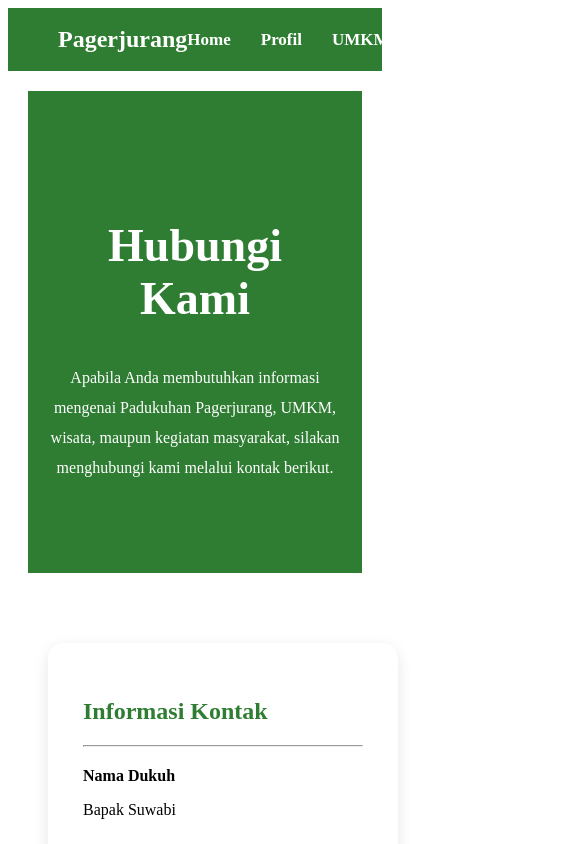
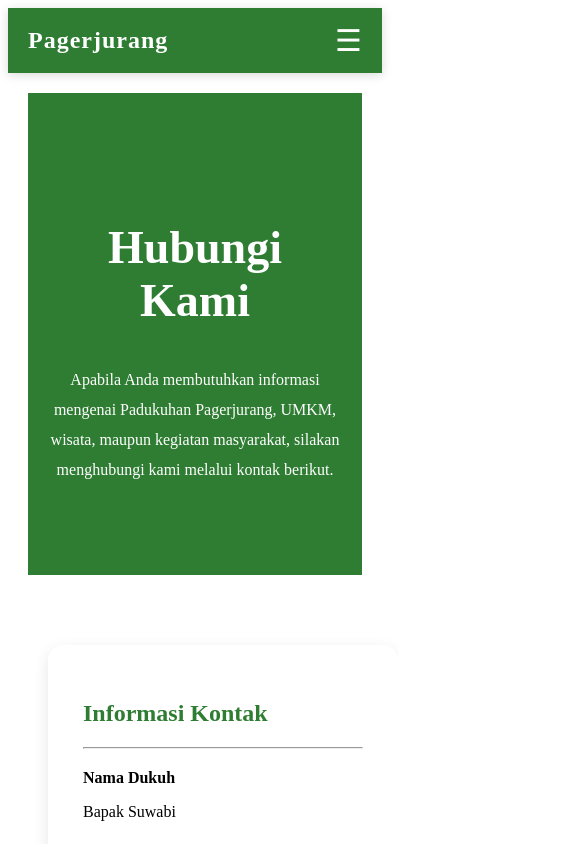
Before and after one commit to fahrurrozi24/digitalisasi-umkm-pagerjurang, a React (Vite) app: page /contact in a window 390 px wide. Shown: the top 844 px of the page, 585 px wide, since content can reach past the window. Built offline with nearby package versions, Linux system fonts and the light colour scheme.

Commit message:
Final website KKN

```diff
--- /dev/null
+++ b/src/components/Navbar.css
@@ -0,0 +1,117 @@
+/* ========================= */
+/* NAVBAR */
+/* ========================= */
+
+.navbar {
+  width: 100%;
+  background: #2e7d32;
+  position: sticky;
+  top: 0;
+  z-index: 1000;
+  box-shadow: 0 2px 10px rgba(0, 0, 0, 0.15);
+}
+
+.navbar-container {
+  max-width: 1200px;
+  margin: auto;
+  padding: 16px 30px;
+
+  display: flex;
+  justify-content: space-between;
+  align-items: center;
+}
+
+/* ========================= */
+/* LOGO */
+/* ========================= */
+
+.logo {
+  color: white;
+  text-decoration: none;
+  font-size: 30px;
+  font-weight: 700;
+  letter-spacing: 1px;
+}
+
+/* ========================= */
+/* MENU */
+/* ========================= */
+
+.nav-menu {
+  display: flex;
+  align-items: center;
+  gap: 30px;
+}
+
+.nav-menu a {
+  color: white;
+  text-decoration: none;
+  font-weight: 600;
+  transition: 0.3s;
+}
+
+.nav-menu a:hover {
+  color: #ffd54f;
+}
+
+/* ========================= */
+/* HAMBURGER */
+/* ========================= */
+
+.hamburger {
+  display: none;
+  color: white;
+  font-size: 30px;
+  cursor: pointer;
+}
+
+/* ========================= */
+/* RESPONSIVE */
+/* ========================= */
+
+@media (max-width: 768px) {
+  .navbar-container {
+    padding: 15px 20px;
+  }
+
+  .logo {
+    font-size: 24px;
+  }
+
+  .hamburger {
+    display: block;
+  }
+
+  .nav-menu {
+    position: absolute;
+    top: 100%;
+    left: 0;
+
+    width: 100%;
+
+    background: #2e7d32;
+
+    display: flex;
+    flex-direction: column;
+
+    max-height: 0;
+    overflow: hidden;
+
+    transition: max-height 0.4s ease;
+  }
+
+  .nav-menu.active {
+    max-height: 500px;
+    padding: 20px 0;
+  }
+
+  .nav-menu a {
+    width: 100%;
+    padding: 15px 25px;
+    border-top: 1px solid rgba(255, 255, 255, 0.15);
+  }
+
+  .nav-menu a:hover {
+    background: rgba(255, 255, 255, 0.1);
+  }
+}
--- a/src/components/Navbar.jsx
+++ b/src/components/Navbar.jsx
@@ -1,47 +1,59 @@
+import { useState } from "react";
 import { Link } from "react-router-dom";
+import "./Navbar.css";
 
 function Navbar() {
+  const [menuOpen, setMenuOpen] = useState(false);
+
   return (
-    <nav
-      style={{
-        background: "#2E7D32",
-        color: "white",
-        display: "flex",
-        justifyContent: "space-between",
-        alignItems: "center",
-        padding: "18px 50px",
-        position: "sticky",
-        top: 0,
-        zIndex: 100,
-      }}
-    >
-      <h2 style={{ margin: 0 }}>
-        Pagerjurang
-      </h2>
+    <header className="navbar">
+      <div className="navbar-container">
+        {/* Logo */}
+        <Link to="/" className="logo">
+          Pagerjurang
+        </Link>
 
-      <div
-        style={{
-          display: "flex",
-          gap: "30px",
-        }}
-      >
-        <Link style={menu} to="/">Home</Link>
-        <Link style={menu} to="/profile">Profil</Link>
-        <Link style={menu} to="/umkm">UMKM</Link>
-        <Link style={menu} to="/tourism">Wisata</Link>
-        <Link style={menu} to="/news">Berita</Link>
-        <Link style={menu} to="/gallery">Galeri</Link>
-        <Link style={menu} to="/contact">Kontak</Link>
+        {/* Tombol Hamburger */}
+        <div
+          className="hamburger"
+          onClick={() => setMenuOpen(!menuOpen)}
+        >
+          ☰
+        </div>
+
+        {/* Menu */}
+        <nav className={menuOpen ? "nav-menu active" : "nav-menu"}>
+          <Link to="/" onClick={() => setMenuOpen(false)}>
+            Home
+          </Link>
+
+          <Link to="/profile" onClick={() => setMenuOpen(false)}>
+            Profil
+          </Link>
+
+          <Link to="/umkm" onClick={() => setMenuOpen(false)}>
+            UMKM
+          </Link>
+
+          <Link to="/tourism" onClick={() => setMenuOpen(false)}>
+            Wisata
+          </Link>
+
+          <Link to="/news" onClick={() => setMenuOpen(false)}>
+            Berita
+          </Link>
+
+          <Link to="/gallery" onClick={() => setMenuOpen(false)}>
+            Galeri
+          </Link>
+
+          <Link to="/contact" onClick={() => setMenuOpen(false)}>
+            Kontak
+          </Link>
+        </nav>
       </div>
-    </nav>
+    </header>
   );
 }
 
-const menu = {
-  color: "white",
-  textDecoration: "none",
-  fontWeight: "bold",
-  fontSize: "17px",
-};
-
 export default Navbar;
```
